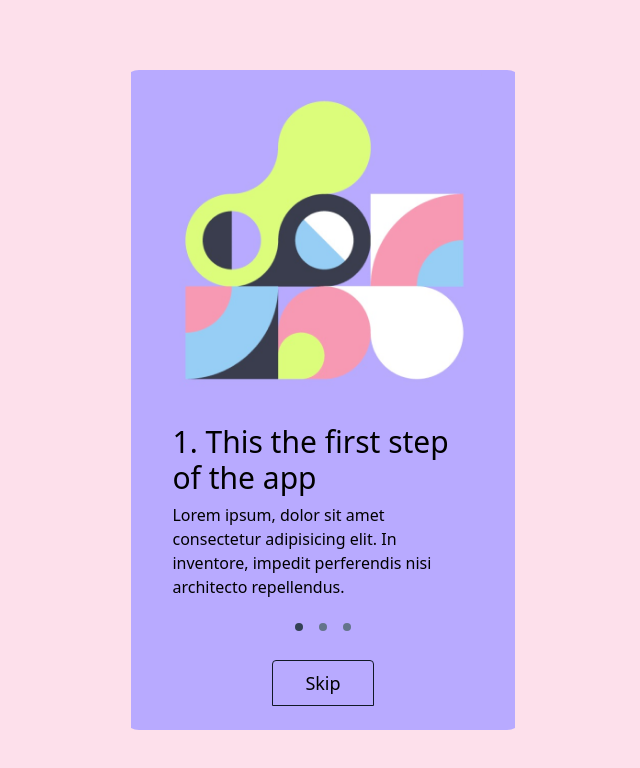
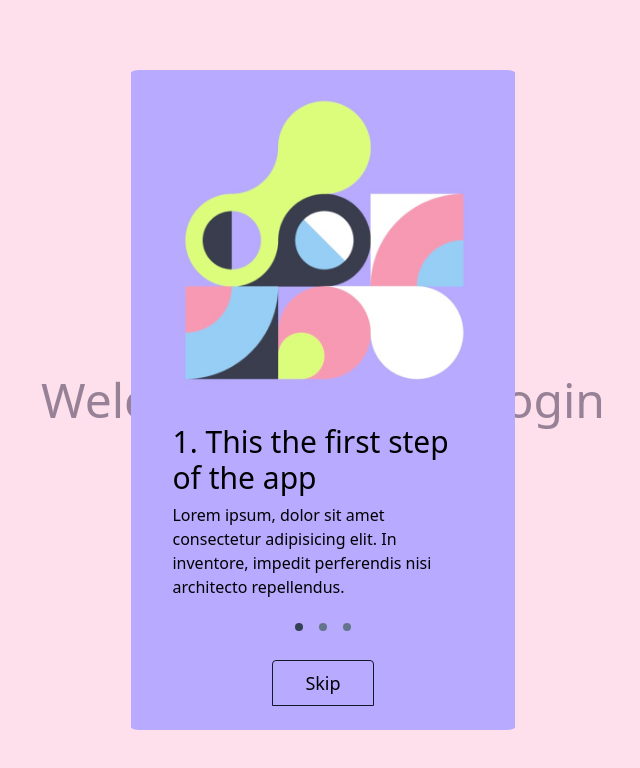
Before and after one commit to mafahmy/onboarding-screens, a React (Vite) app: page / in a window 1280 px wide. Shown: the top 768 px of the page, without its empty margins (317-957 px from the left). Built offline with nearby package versions, Linux system fonts and the light colour scheme.

Commit message:
using context api

```diff
--- a/src/App.tsx
+++ b/src/App.tsx
@@ -1,14 +1,20 @@
 import OnboardingScreens from './components/OnboardingScreens';
 import { Routes, Route } from 'react-router-dom';
 import Home from './screens/Home';
-import { useState } from 'react';
+import { useContext } from 'react';
+import { FirstTimeLoginContext } from './contextAPI/context';
+
 
 /**
  * The main App component that defines the routes for the application.
  * @returns {JSX.Element} The JSX element representing the App component.
  */
 function App() {
-  const [firstTimeLogin, setFirstTimeLogin] = useState(true);
+  // Consume the FirstTimeLoginContext and destructure it if it's not null
+  const [firstTimeLogin] = useContext(FirstTimeLoginContext) ?? [
+    true,
+    () => {},
+  ];
 
   return (
     <>
--- a/src/components/OnboardingScreens.tsx
+++ b/src/components/OnboardingScreens.tsx
@@ -1,7 +1,7 @@
-import { useState } from 'react';
+import { useState, useContext } from 'react';
 import { onboardingScreens } from '../data/oboardingScreens';
 import OnboardingScreen from './OnboardingScreen';
-import { useNavigate } from 'react-router-dom';
+import { FirstTimeLoginContext } from '../contextAPI/context';
 
 /**
  * The OnboardingScreens component that displays a series of onboarding screens.
@@ -13,8 +13,11 @@ const OnboardingScreens = () => {
   // State to keep track of touch events
   const [touchDown, setTouchDown] = useState(false);
   const [startX, setStartX] = useState(0);
-  // Hook to navigate between route
-  const navigate = useNavigate();
+
+  const [, setFirstTimeLogin] = useContext(FirstTimeLoginContext) ?? [
+    true,
+    () => {},
+  ];
 
   // Event handler for touch start events
   const handleTouchStart = (e: React.TouchEvent<HTMLDivElement>) => {
@@ -31,7 +34,7 @@ const OnboardingScreens = () => {
     if (touchDown) {
       if (e.touches[0].clientX < startX - threshold) {
         if (onboardingScreens.length - 1 === index) {
-          navigate('/home');
+          setFirstTimeLogin(false);
         }
         setIndex((prevIndex) => prevIndex + 1);
       } else if (e.touches[0].clientX > startX + threshold) {
@@ -46,7 +49,7 @@ const OnboardingScreens = () => {
   // Event handler for button click events
   const handleClick = () => {
     if (onboardingScreens.length - 1 === index) {
-      navigate('/home');
+      setFirstTimeLogin(false);
     }
     setIndex((previusIndex) => previusIndex + 1);
   };
--- a/src/contextAPI/context.tsx
+++ b/src/contextAPI/context.tsx
@@ -6,11 +6,11 @@ export const FirstTimeLoginContext = createContext<
 >(null);
 
 // Create a provider for components to consume and subscribe to changes
-export const FirstTimeLoginProvider = (props) => {
-    const [firstTimeLogin, setFirstTimeLogin] = useState(true);
-    return (
-        <FirstTimeLoginContext.Provider value={[firstTimeLogin, setFirstTimeLogin]}>
-            {props.children}
-        </FirstTimeLoginContext.Provider>
-    )
-}
+export const FirstTimeLoginProvider = (props: React.PropsWithChildren) => {
+  const [firstTimeLogin, setFirstTimeLogin] = useState(true);
+  return (
+    <FirstTimeLoginContext.Provider value={[firstTimeLogin, setFirstTimeLogin]}>
+      {props.children}
+    </FirstTimeLoginContext.Provider>
+  );
+};
--- a/src/main.tsx
+++ b/src/main.tsx
@@ -3,11 +3,14 @@ import ReactDOM from 'react-dom/client';
 import App from './App.tsx';
 import './index.css';
 import { BrowserRouter } from 'react-router-dom';
+import { FirstTimeLoginProvider } from './contextAPI/context.tsx';
 
 ReactDOM.createRoot(document.getElementById('root')!).render(
   <React.StrictMode>
     <BrowserRouter>
-      <App />
+      <FirstTimeLoginProvider>
+        <App />
+      </FirstTimeLoginProvider>
     </BrowserRouter>
   </React.StrictMode>
 );
--- a/src/screens/Home.tsx
+++ b/src/screens/Home.tsx
@@ -1,7 +1,9 @@
 const Home = () => {
   return (
     <div className='flex justify-center items-center h-screen'>
-      <h1 className='text-3xl text-slate-700'>Welcome first-time Login</h1>
+      <h1 className='text-4xl text-center text-slate-700 sm:text-5xl'>
+        Welcome first-time Login
+      </h1>
     </div>
   );
 };
```
